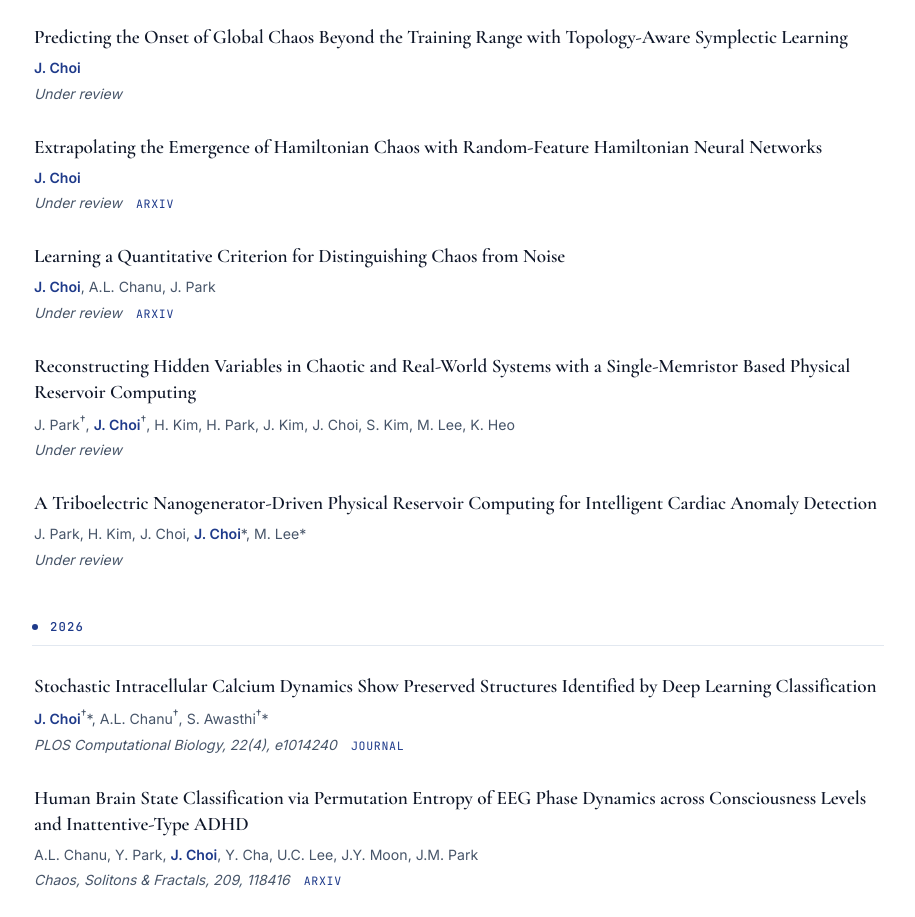
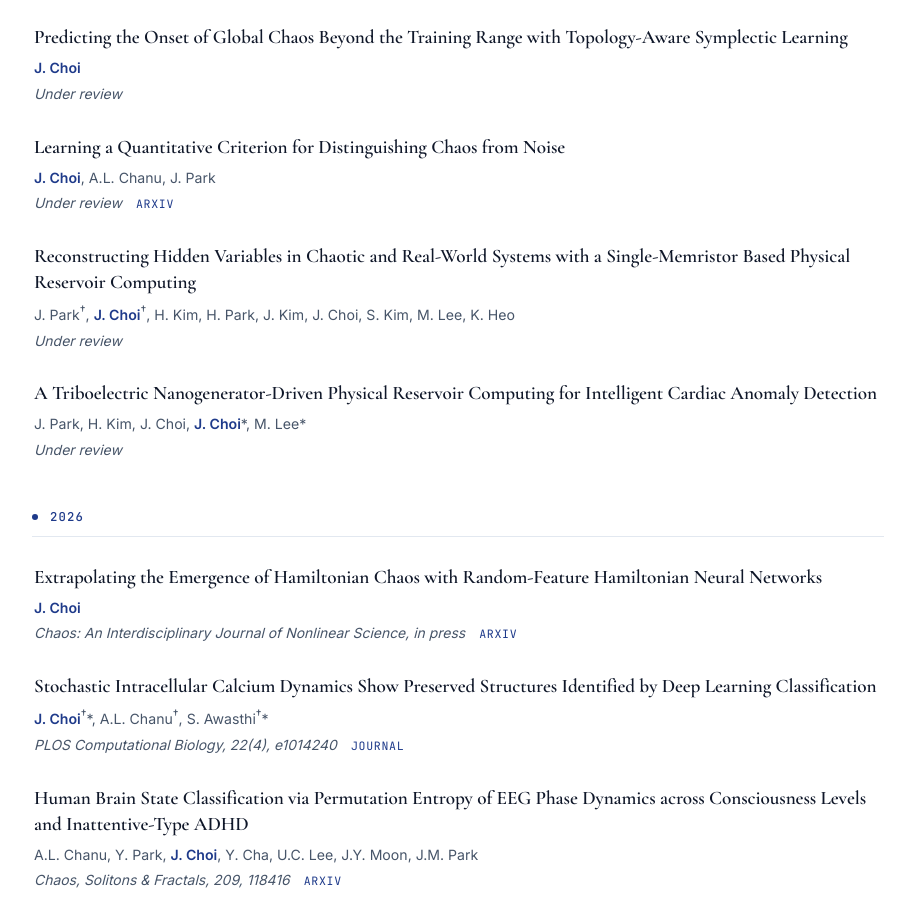
Before and after one commit to Jaesung-C/Jaesung-C.github.io, a plain HTML site: page index.html in a window 1280 px wide. Shown: the part 2143-3060 px from the top of the page, without its empty margins (182-1097 px from the left). Drawn offline with nearby package versions, Linux system fonts and the light colour scheme.

Commit message:
Update publications
Mark the Hamiltonian chaos paper as in press at Chaos.

```diff
--- a/index.html
+++ b/index.html
@@ -577,11 +577,6 @@
     <div class="pub-venue">Under review</div>
   </div>
 
-  <div class="pub-item reveal">
-    <div class="pub-title">Extrapolating the Emergence of Hamiltonian Chaos with Random-Feature Hamiltonian Neural Networks</div>
-    <div class="pub-authors"><strong>J. Choi</strong></div>
-    <div class="pub-venue">Under review <span class="pub-links"><a href="https://arxiv.org/abs/2607.28977" target="_blank">arxiv</a></span></div>
-  </div>
 
   <div class="pub-item reveal">
     <div class="pub-title">Learning a Quantitative Criterion for Distinguishing Chaos from Noise</div>
@@ -603,6 +598,12 @@
 
   <!-- 2026 -->
   <div class="pub-year reveal">2026</div>
+
+  <div class="pub-item reveal">
+    <div class="pub-title">Extrapolating the Emergence of Hamiltonian Chaos with Random-Feature Hamiltonian Neural Networks</div>
+    <div class="pub-authors"><strong>J. Choi</strong></div>
+    <div class="pub-venue">Chaos: An Interdisciplinary Journal of Nonlinear Science, in press <span class="pub-links"><a href="https://arxiv.org/abs/2607.28977" target="_blank">arxiv</a></span></div>
+  </div>
 
   <div class="pub-item reveal">
     <div class="pub-title">Stochastic Intracellular Calcium Dynamics Show Preserved Structures Identified by Deep Learning Classification</div>
```
Also changed, not shown: 2 other files.
